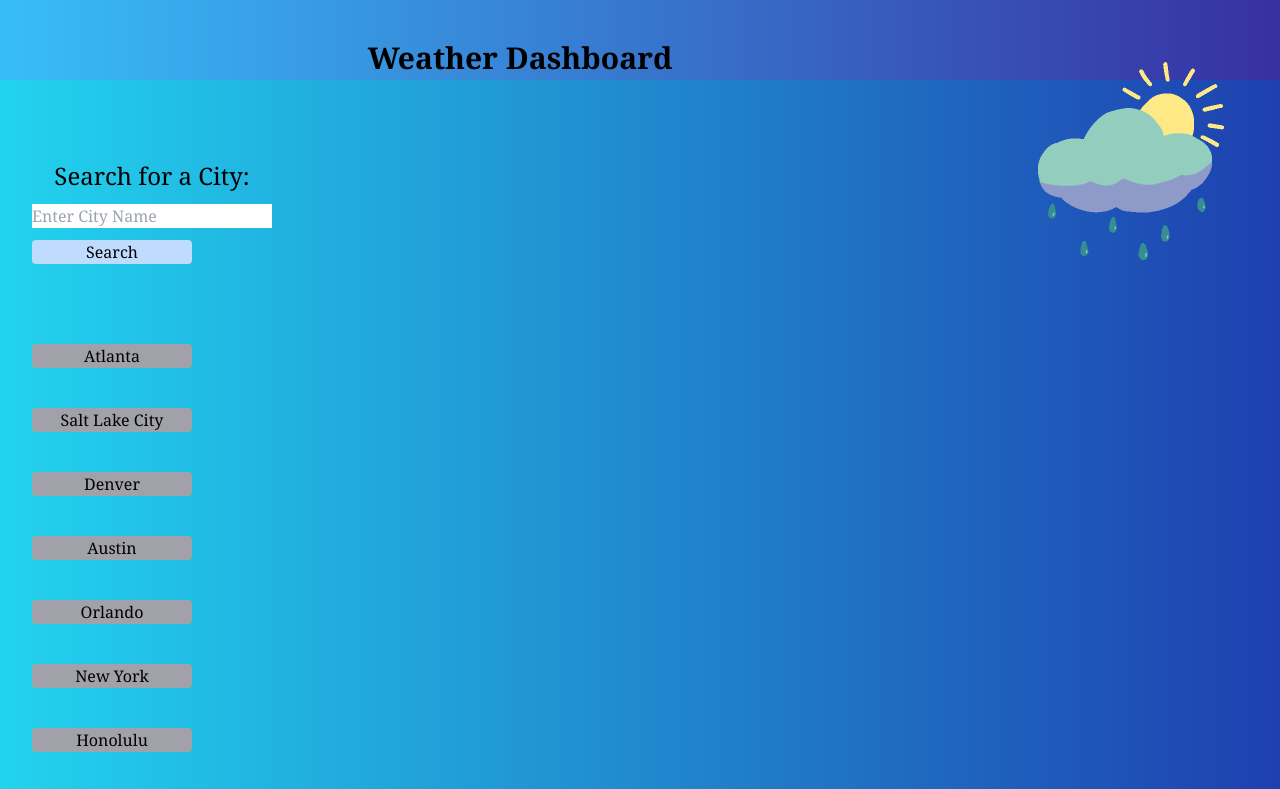
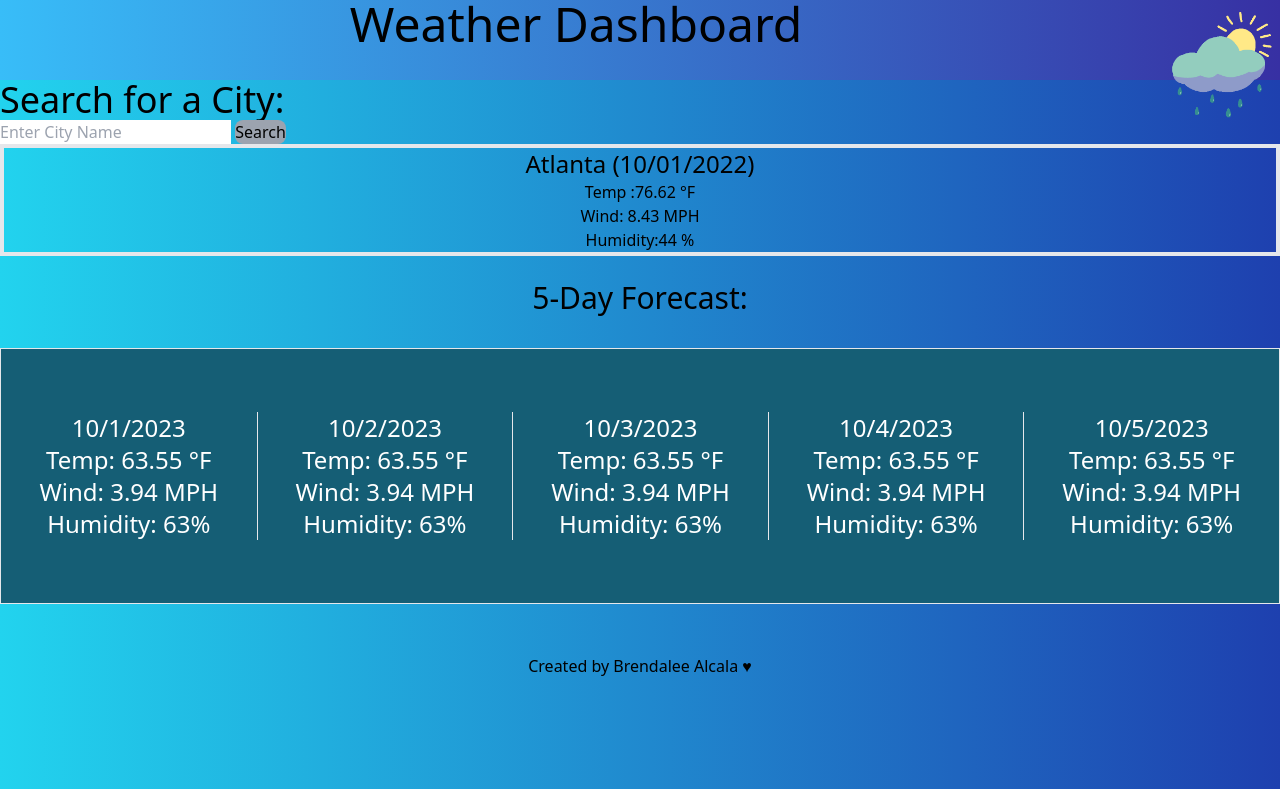
Before and after one commit to brendaleea/Weather-Dashboard, a website: page index.html in a window 1280 px wide. Shown: the top 789 px of the page. Drawn offline with nearby package versions, Linux system fonts and the light colour scheme; no server answers.

Commit message:
more styling with tailwind

```diff
--- a/index.html
+++ b/index.html
@@ -1,54 +1,91 @@
 <!DOCTYPE html>
 <html lang="en-us">
+
 <head>
+  <meta charset="UTF-8">
+  <meta name="viewport" content="width=device-width, initial-scale=1.0">
   <link rel="stylesheet" href="./style.css" />
   <script src="https://cdn.tailwindcss.com"></script>
 
-    <title>Weather Dashboard </title>
+  <title> Weather Dashboard </title>
 
 </head>
 
-  <body class="h-14 bg-gradient-to-r from-cyan-400 to-blue-800 font-serif  ">
+<body class="h-14 bg-gradient-to-r from-cyan-400 to-blue-800  flex flex-col   " >
 
-    <header class="text-center text-a p-10 text-3xl font-extrabold h-14 bg-gradient-to-r from-sky-400 to-indigo-800">
+  <header class="h-20 bg-gradient-to-r from-sky-400 to-indigo-800 text-5xl text-center " >
+    Weather Dashboard
 
-      <IMG class="gifs"  SRC="./Assets/images/giphy.gif" alt="gif">Weather Dashboard
+    <IMG class="gifs" SRC="./Assets/images/giphy.gif" alt="gif">
 
   </header>
 
   <main>
 
 
-      <div class="flex gap-3 flex-col w-60  mb-5 text-center ml-8 mt-20">
-        <h2 class="text-2xl	">Search for a City:</h2>
+    <div class="search-container">
+      <h2  class="text-4xl" >Search for a City:</h2>
 
-        <input
-          type="text"
-          placeholder="Enter City Name" spellcheck="false">
+      <input type="text" placeholder="Enter City Name" spellcheck="false">
 
-        <button class="bg-blue-200 pyx20 w-40 hover:bg-white rounded ">Search</button>
+      <button class="bg-gray-400  rounded-lg  flex-col  ">Search</button>
     </div>
 
-        <div class="flex gap-10 flex-col w-40  ml-8 mt-20 " >
-        <button class="bg-zinc-400 hover:bg-white rounded">Atlanta</button>
-        <button class="bg-zinc-400 hover:bg-white rounded">Salt Lake City</button>
-        <button class="bg-zinc-400 hover:bg-white rounded">Denver</button>
-        <button class="bg-zinc-400 hover:bg-white rounded">Austin</button>
-        <button class="bg-zinc-400 hover:bg-white rounded">Orlando</button>
-        <button class="bg-zinc-400 hover:bg-white rounded">New York</button>
-        <button class="bg-zinc-400 hover:bg-white rounded">Honolulu</button>
-        <button class="bg-zinc-400 hover:bg-white rounded">Seattle</button>
+    <div class=" flex justify-center border border-4  float-center items-center flex-col content-center">
+      <h1 class="text-2xl">Atlanta (10/01/2022) </h1>
+      <p> Temp :76.62 °F </p>
+      <p> Wind: 8.43 MPH</p>
+      <p> Humidity:44 %</p>
     </div>
 
-      <div class="">
-
-        <p> </p>
 
 
+
+    <div   class=" text-center   ">
+    <div class="forecast  text-3xl mt-6 mb-8">
+      <h2> 5-Day Forecast: </h2>
     </div>
-      <IMG SRC="./Assets/images/giphy.gif" alt="gif">
+
+    <div class="  border grid grid-cols-5  divide-x  h-64 text-2xl text-white  bg-cyan-800  items-center   " >
+
+      <div class="card1"> 10/1/2023
+      <p>Temp: 63.55 °F</p>
+      <p>Wind: 3.94 MPH</p>
+      <p>Humidity: 63%</p>
+    </div>
+    <div class="card2"> 10/2/2023
+      <p>Temp: 63.55 °F</p>
+      <p>Wind: 3.94 MPH</p>
+      <p>Humidity: 63%</p>
+    </div>
+    <div class="card3"> 10/3/2023
+      <p>Temp: 63.55 °F</p>
+      <p>Wind: 3.94 MPH</p>
+      <p>Humidity: 63%</p> </div>
+    <div class="card4"> 10/4/2023
+      <p>Temp: 63.55 °F</p>
+      <p>Wind: 3.94 MPH</p>
+      <p>Humidity: 63%</p>
+    </div>
+    <div class="card5"> 10/5/2023
+      <p>Temp: 63.55 °F</p>
+      <p>Wind: 3.94 MPH</p>
+      <p>Humidity: 63%</p>
+    </div>
+
+  </div>
+
+
+
+
+
+
+
+
+
   </main>
   <script src="Assets/script.js"></script>
 </body>
 <footer>Created by Brendalee Alcala &#9829;</footer>
+
 </html>
--- a/style.css
+++ b/style.css
@@ -1,39 +1,27 @@
-/* @tailwind base;
-@tailwind components;
-@tailwind utilities;
-
-
-
+/*
 * {
   margin: 0;
   padding: 0;
-  box-sizing: border-box;
+
 }
 
 body{
-display: flex;
-flex-direction: column;
+  margin: 0;
+  padding: 0;
+  flex-direction: column;
+  align-items: center;
+  background-color: rgb(127, 232, 241);
+
 
 }
 
-/* header {
+header{
   display: flex;
+  text-align: center;
   justify-content: center;
-  align-items: center;
-  color: white;
-  font-size: 35px;
-  margin-top: 0px;
-  padding: 30px;
-  background-color: rgb(130, 71, 231);
-  font-family:'Gill Sans', 'Gill Sans MT', Calibri, 'Trebuchet MS', sans-serif
-} */
+  font-size: 40px;
+  background-color: rgb(75, 157, 142);
 
-/* .btn-container{
-display:flex;
-flex-direction: column;
-max-width: 400px;
-margin: 0;
-justify-content: space-evenly;
 
 
 }
@@ -42,33 +30,36 @@ justify-content: space-evenly;
 
 
 
-#btn{
-  background-color: rgb(89, 149, 209);
-  padding: 6px 50px;
-  border-radius: 10px;
-  margin-left: 15px; */
+
+
+.forecast-container{
 
 
 
+}
 
-/* }
+.forecast{
+  display: flex;
+flex-direction: column;
+display: inline-block;
+background-color: rgb(31, 210, 55);
+float: ;
 
-.btn{
+}
 
-background-color: grey;
-padding: 6px 50px;
-border-radius: 10px;
-margin-left: 15px;
-
-
-
+.forecast-cards{
+  display: flex;
+flex-direction: row;
+display: inline-block;
+background-color: rgb(219, 43, 12);
 
 } */
 
 
 .gifs{
-  width: 20%;
+  width:10%;
   float: right;
+
 
 
 }
```
Lines whose indentation alone changed are shown as unchanged.
